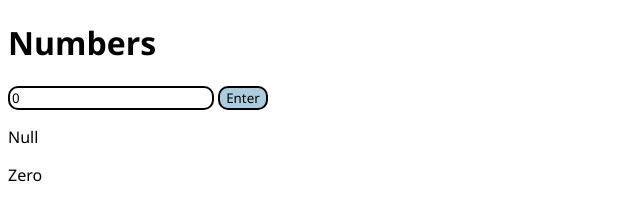
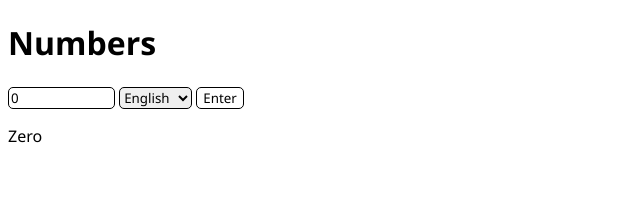
Before and after one commit to Bell07734/Numbers, a plain HTML site: page index.html in a window 1280 px wide. Both pictures are taken after a click on the button "Enter". Shown: the whole page, without its empty margins (0-640 px from the left). Drawn offline with Linux system fonts and the light colour scheme.

Commit message:
Added selector for language

```diff
--- a/conversion.js
+++ b/conversion.js
@@ -1,9 +1,15 @@
-let input = document.getElementById("input");
-let GOutput = document.getElementById("Goutput");
-let EOutput = document.getElementById("Eoutput");
+const input = document.getElementById("input");
+const output = document.getElementById("output");
 
-let enter = document.getElementById("enter");
+const language = document.getElementById("language");
+
+const enter = document.getElementById("enter");
 enter.addEventListener("click", convert);
+
+const English = "English";
+const German = "German";
+
+const converters = { English: convertToEnglish, German: convertToGerman };
 
 GNumbers = [
   "Zero",
@@ -52,8 +58,7 @@ ENumbers = [
 
 function convert() {
   let digits = parseInt(input.value);
-  GOutput.innerHTML = convertToGerman(digits);
-  EOutput.innerHTML = convertToEnglish(digits);
+  output.innerHTML = converters[language.value](digits);
 }
 
 function convertToGerman(digits) {
--- a/index.html
+++ b/index.html
@@ -17,10 +17,15 @@
       placeholder="Enter a number"
       value="0"
       min="0"
+      max="100000"
     />
+    <select id="language">
+      <option>English</option>
+      <option>German</option>
+    </select>
     <button id="enter" type="button">Enter</button>
-    <p id="Goutput"></p>
-    <p id="Eoutput"></p>
+    <br />
+    <p id="output"></p>
     <script src="conversion.js"></script>
   </body>
 </html>
--- a/style.css
+++ b/style.css
@@ -3,13 +3,17 @@
 }
 
 input,
-button {
-  border-radius: 10px;
-  border-width: 2px;
+button,
+select {
+  border-radius: 5px;
+  border-width: 1pt;
   border-color: black;
   border-style: solid;
 }
 
 button {
-  background-color: #aaccdd;
+  background-color: #ffffff;
 }
+button:hover {
+  background-color: #dddddd;
+}
```
